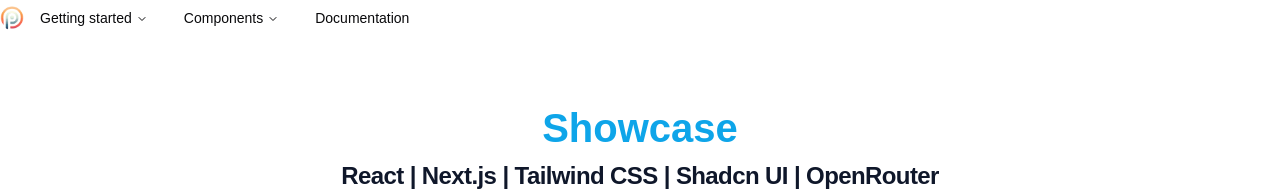
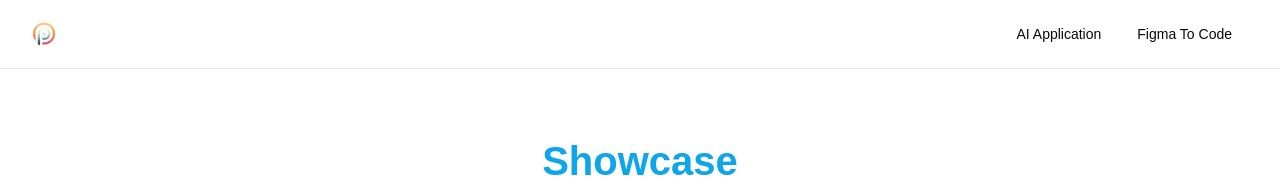
Before and after one commit to haywang/portfolio, a Next.js app: page / in a window 1280 px wide. Shown: the top 191 px of the page. Built offline with nearby package versions, Linux system fonts and the light colour scheme.

Commit message:
modify Header Component

```diff
--- a/components/Header.tsx
+++ b/components/Header.tsx
@@ -2,61 +2,22 @@
 
 import * as React from 'react'
 import Link from 'next/link'
-
-import { cn } from '@/lib/utils'
-// import { Icons } from '@/components/icons'
 import {
   NavigationMenu,
-  NavigationMenuContent,
   NavigationMenuItem,
   NavigationMenuLink,
   NavigationMenuList,
-  NavigationMenuTrigger,
   navigationMenuTriggerStyle
 } from '@/components/ui/navigation-menu'
 import Image from 'next/image'
 
-const components: { title: string; href: string; description: string }[] = [
-  {
-    title: 'Alert Dialog',
-    href: '/docs/primitives/alert-dialog',
-    description:
-      'A modal dialog that interrupts the user with important content and expects a response.'
-  },
-  {
-    title: 'Hover Card',
-    href: '/docs/primitives/hover-card',
-    description: 'For sighted users to preview content available behind a link.'
-  },
-  {
-    title: 'Progress',
-    href: '/docs/primitives/progress',
-    description:
-      'Displays an indicator showing the completion progress of a task, typically displayed as a progress bar.'
-  },
-  {
-    title: 'Scroll-area',
-    href: '/docs/primitives/scroll-area',
-    description: 'Visually or semantically separates content.'
-  },
-  {
-    title: 'Tabs',
-    href: '/docs/primitives/tabs',
-    description:
-      'A set of layered sections of content—known as tab panels—that are displayed one at a time.'
-  },
-  {
-    title: 'Tooltip',
-    href: '/docs/primitives/tooltip',
-    description:
-      'A popup that displays information related to an element when the element receives keyboard focus or the mouse hovers over it.'
-  }
-]
-
 export default function Header() {
   return (
     <>
-      <NavigationMenu>
+      <div className="supports-backdrop-blur:bg-white/60 sticky top-0 z-40 w-full flex-none bg-white/95 backdrop-blur transition-colors duration-500 dark:border-slate-50/[0.06] dark:bg-transparent lg:z-50 lg:border-b lg:border-slate-900/10">
+        <div className="max-w-8xl mx-auto">
+          <div className="border-b border-slate-900/10 px-8 py-4 dark:border-slate-300/10 lg:border-0 lg:px-8">
+            <div className="relative flex items-center">
               <Image
                 src="/logo.png"
                 alt="logo"
@@ -64,91 +25,34 @@ export default function Header() {
                 height={24}
                 className="h-6 w-6 rounded-full"
               />
+              <div className="relative ml-auto items-center lg:flex">
+                <NavigationMenu>
                   <NavigationMenuList>
                     <NavigationMenuItem>
-            <NavigationMenuTrigger>Getting started</NavigationMenuTrigger>
-            <NavigationMenuContent>
-              <ul className="grid gap-3 p-4 md:w-[400px] lg:w-[500px] lg:grid-cols-[.75fr_1fr]">
-                <li className="row-span-3">
-                  <NavigationMenuLink asChild>
-                    <Link
-                      className="flex h-full w-full select-none flex-col justify-end rounded-md bg-gradient-to-b from-muted/50 to-muted p-6 no-underline outline-none focus:shadow-md"
-                      href="/"
+                      <Link href="/ai" legacyBehavior passHref>
+                        <NavigationMenuLink
+                          className={navigationMenuTriggerStyle()}
                         >
-                      {/* <Icons.logo className="h-6 w-6" />
-                    <div className="mb-2 mt-4 text-lg font-medium">
-                      shadcn/ui
-                    </div> */}
-                      <p className="text-sm leading-tight text-muted-foreground">
-                        Beautifully designed components built with Radix UI and
-                        Tailwind CSS.
-                      </p>
+                          AI Application
+                        </NavigationMenuLink>
                       </Link>
-                  </NavigationMenuLink>
-                </li>
-                <ListItem href="/docs" title="Introduction">
-                  Re-usable components built using Radix UI and Tailwind CSS.
-                </ListItem>
-                <ListItem href="/docs/installation" title="Installation">
-                  How to install dependencies and structure your app.
-                </ListItem>
-                <ListItem href="/docs/primitives/typography" title="Typography">
-                  Styles for headings, paragraphs, lists...etc
-                </ListItem>
-              </ul>
-            </NavigationMenuContent>
                     </NavigationMenuItem>
                     <NavigationMenuItem>
-            <NavigationMenuTrigger>Components</NavigationMenuTrigger>
-            <NavigationMenuContent>
-              <ul className="grid w-[400px] gap-3 p-4 md:w-[500px] md:grid-cols-2 lg:w-[600px]">
-                {components.map((component) => (
-                  <ListItem
-                    key={component.title}
-                    title={component.title}
-                    href={component.href}
+                      <Link href="/figma" legacyBehavior passHref>
+                        <NavigationMenuLink
+                          className={navigationMenuTriggerStyle()}
                         >
-                    {component.description}
-                  </ListItem>
-                ))}
-              </ul>
-            </NavigationMenuContent>
-          </NavigationMenuItem>
-          <NavigationMenuItem>
-            <Link href="/docs" legacyBehavior passHref>
-              <NavigationMenuLink className={navigationMenuTriggerStyle()}>
-                Documentation
+                          Figma To Code
                         </NavigationMenuLink>
                       </Link>
                     </NavigationMenuItem>
                   </NavigationMenuList>
                 </NavigationMenu>
+              </div>
+            </div>
+          </div>
+        </div>
+      </div>
     </>
   )
 }
-
-const ListItem = React.forwardRef<
-  React.ElementRef<'a'>,
-  React.ComponentPropsWithoutRef<'a'>
->(({ className, title, children, ...props }, ref) => {
-  return (
-    <li>
-      <NavigationMenuLink asChild>
-        <a
-          ref={ref}
-          className={cn(
-            'block select-none space-y-1 rounded-md p-3 leading-none no-underline outline-none transition-colors hover:bg-accent hover:text-accent-foreground focus:bg-accent focus:text-accent-foreground',
-            className
-          )}
-          {...props}
-        >
-          <div className="text-sm font-medium leading-none">{title}</div>
-          <p className="line-clamp-2 text-sm leading-snug text-muted-foreground">
-            {children}
-          </p>
-        </a>
-      </NavigationMenuLink>
-    </li>
-  )
-})
-ListItem.displayName = 'ListItem'
```
Lines whose indentation alone changed are shown as unchanged.
